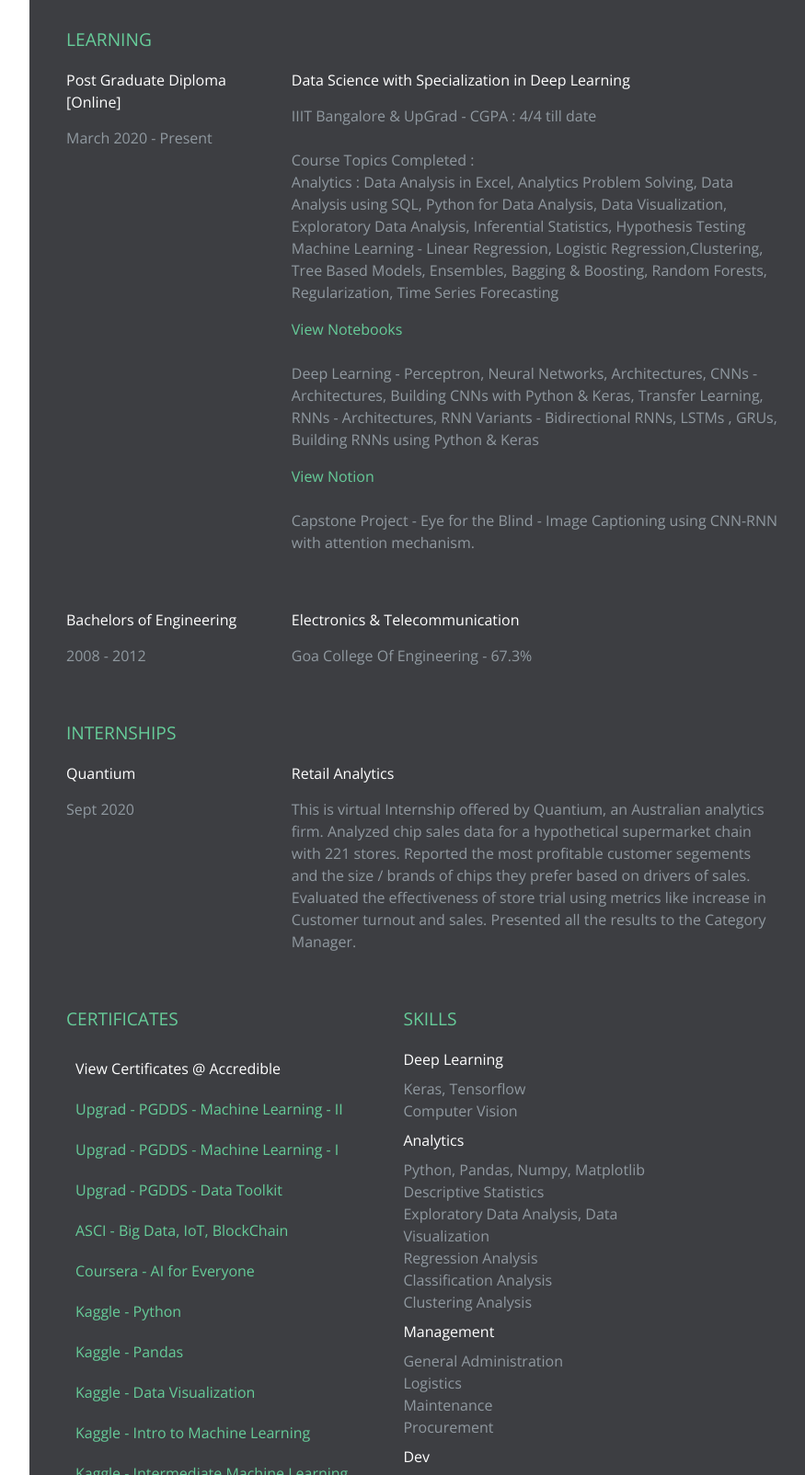
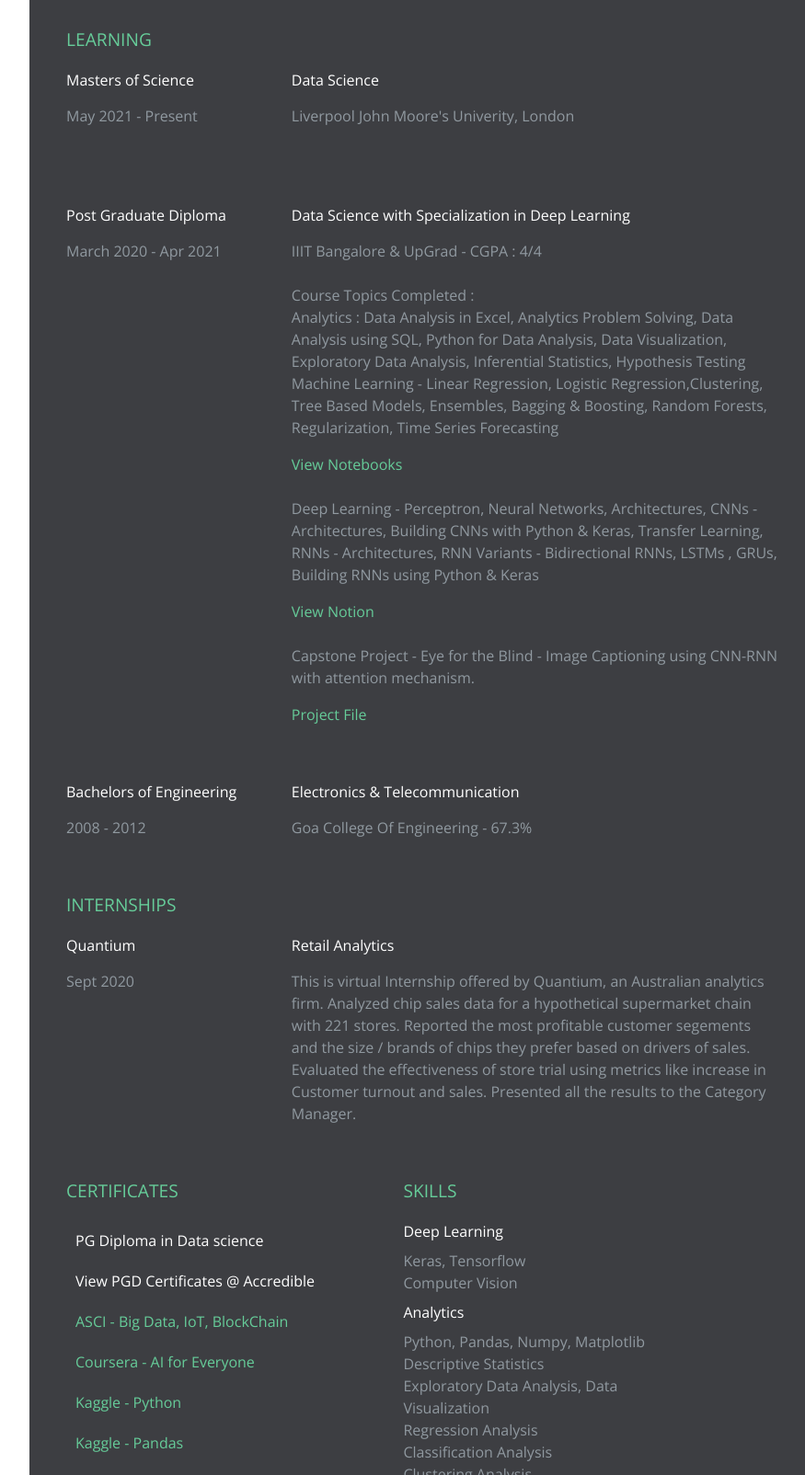
Before and after one commit to jayantb1019/jayantb1019.github.io, a plain HTML site: page index.html in a window 1280 px wide. Shown: the part 6140-7744 px from the top of the page at 92% size, without its empty margins (352-1227 px from the left). Drawn offline with nearby package versions, Linux system fonts and the light colour scheme; no server answers.

Commit message:
added pgd certificate

```diff
--- a/index.html
+++ b/index.html
@@ -486,16 +486,31 @@
 
          <!-- -->
       <h3 class="experience-title">Learning</h3>
+      <!-- -->
+      <div class="company-wrapper clearfix">
+        <div class="experience-title">Masters of Science</div>
+        <div class="time">May 2021 - Present</div>
+    </div>
+
+    <div class="job-wrapper clearfix">
+        <div class="experience-title">Data Science </div> <!-- JOB TITLE  -->
+        <div class="time">Liverpool John Moore's Univerity, London </div>
+        <br>
+        <div class="company-description">
+
+        </div>
+      </div>
+    <!-- -->
 
       <!-- -->
       <div class="company-wrapper clearfix">
-      		<div class="experience-title">Post Graduate Diploma [Online]</div>
-          <div class="time">March 2020 - Present</div>
+      		<div class="experience-title">Post Graduate Diploma </div>
+          <div class="time">March 2020 - Apr 2021</div>
       </div>
 
       <div class="job-wrapper clearfix">
         	<div class="experience-title">Data Science with Specialization in Deep Learning            </div> <!-- JOB TITLE  -->
-          <div class="time">IIIT Bangalore & UpGrad - CGPA : 4/4 till date</div>
+          <div class="time">IIIT Bangalore & UpGrad - CGPA : 4/4 </div>
           <br>
           <div class="company-description">
           	<p>
@@ -515,6 +530,9 @@
               </div><br>
               <div>
                 Capstone Project - Eye for the Blind - Image Captioning using CNN-RNN with attention mechanism.
+                <div style="margin-top:16px;">
+                <a  target='blank_' href='./Analysis/eye-for-blind.html'>Project File</a>
+              </div>
               </div>
 
 
@@ -566,37 +584,21 @@
 
             <li class="pure-menu-item">
               <a
-                href="https://www.credential.net/profile/jayanthboddu/wallet"
+              href="./certificates/pgdds.pdf"
                 class="pure-menu-link"
                 style="color : white"
                 target="_blank"
-                >View Certificates @ Accredible</a
+                >PG Diploma in Data science</a
               >
             </li>
 
             <li class="pure-menu-item">
               <a
-                href="./certificates/machine_learning_2_scorecard.pdf"
+                href="https://www.credential.net/profile/jayanthboddu/wallet"
                 class="pure-menu-link"
+                style="color : white"
                 target="_blank"
-                >Upgrad - PGDDS - Machine Learning - II</a
-              >
-            </li>
-            <li class="pure-menu-item">
-              <a
-                href="./certificates/Machine_learning_1_scorecard.pdf"
-                class="pure-menu-link"
-                target="_blank"
-                >Upgrad - PGDDS - Machine Learning - I</a
-              >
-            </li>
-
-            <li class="pure-menu-item">
-              <a
-                href="./certificates/upgrad-datatoolkit.pdf"
-                class="pure-menu-link"
-                target="_blank"
-                >Upgrad - PGDDS - Data Toolkit</a
+                >View PGD Certificates @ Accredible</a
               >
             </li>
 
```
Also changed, not shown: 1 other file.
